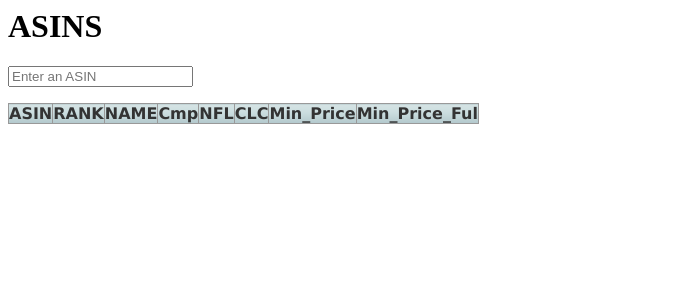
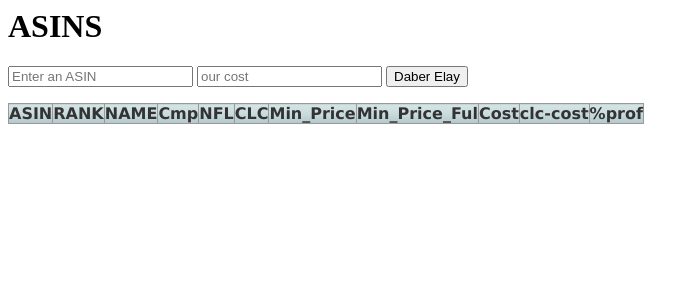
Before and after one commit to gerbyavi/appsins, a Django app: template appsins/templates/response.html in a window 1280 px wide. Shown: the top 300 px of the page, without its empty margins (0-699 px from the left). Run offline with Django 3.2, Linux system fonts and the light colour scheme; the template is opened without the code that fills it, so the values that code supplies are empty.

Commit message:
Cost Field Added To user - site now calculates profit

```diff
--- a/appsins/templates/base.html
+++ b/appsins/templates/base.html
@@ -4,6 +4,8 @@
     <form method="POST">
     <!--note - must use form-->
         <input name="item_text" id="id_new_item" placeholder="Enter an ASIN" />
+        <input name="item_cost" id="id_cost" placeholder="our cost" />
+        <input type="submit" name = "main_submit_button" value="Daber Elay"/>
         {% csrf_token %}
     <!-- note - the post request approved by the site-->
     </form>
--- a/appsins/templates/response.html
+++ b/appsins/templates/response.html
@@ -87,6 +87,9 @@ table.gradienttable td p{
     <th>CLC</th>
     <th>Min_Price</th>
     <th>Min_Price_Ful</th>
+    <th>Cost</th>
+    <th>clc-cost</th>
+    <th>%prof</th>
   </tr>
   <tr>
     {% for ele in new_item_text %}
```
Also changed, not shown: appsins/views.py (+10 -0 lines).
